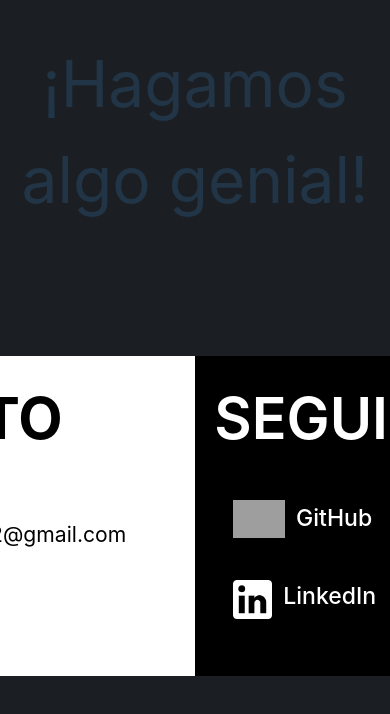
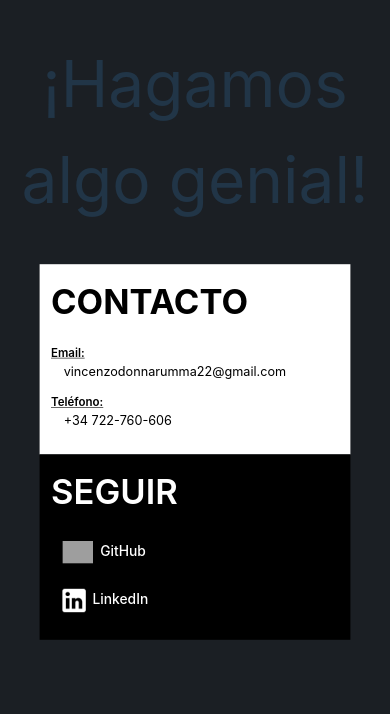
Before and after one commit to vincenzo2202/Portfolio_VincenzoDonnarumma, a React (Vite) app: page / in a window 390 px wide. Shown: the part 3428-4142 px from the top of the page. Built offline with nearby package versions, Linux system fonts and the light colour scheme; grey boxes are pictures that could not be loaded.

Commit message:
style: reponsive design to contact section

```diff
--- a/src/pages/Home/Contact.css
+++ b/src/pages/Home/Contact.css
@@ -51,7 +51,7 @@
 }
 
 .email-title,
-.phone-title{
+.phone-title {
     font-weight: 600;
     text-decoration: underline;
 }
@@ -102,3 +102,29 @@
     font-size: 1.2em;
     color: white;
 }
+
+@media screen and (max-width: 768px) {
+
+    .box-contact {
+        transform: scale(0.6);
+        flex-direction: column;
+        justify-content: center;
+        align-items: center;
+        margin-top: -4em;
+    }
+
+    .left-contact {
+        height: 30em;
+
+    }
+
+    .right-contact {
+        height: 30em;
+        padding-bottom: 4em;
+    }
+
+    .message {
+        margin-top: -1em;
+    }
+
+}
```
